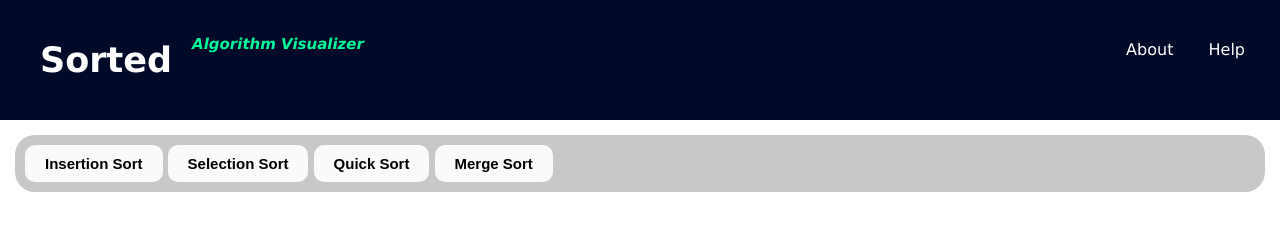
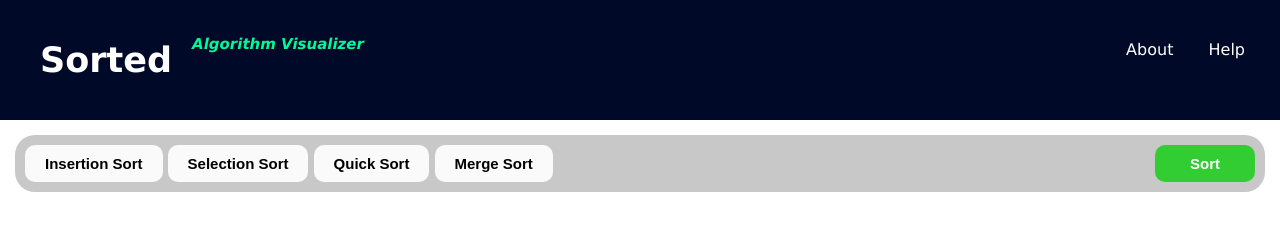
Before and after one commit to ManoahKinnaert/Sorted, a plain HTML site: page Sorted/index.html in a window 1280 px wide. Drawn offline with Linux system fonts and the light colour scheme.

Commit message:
small adjustments

```diff
--- a/Sorted/index.html
+++ b/Sorted/index.html
@@ -29,6 +29,15 @@
                 <button class="algo-btn">Quick Sort</button>
                 <button class="algo-btn">Merge Sort</button>
             </div>
+            <div class="algo-control-frame">
+                <button class="sort-btn">Sort</button>
+            </div>
+        </div>
+        <div class="algo-box">
+
+        </div>
+        <div class="algo-explanation-box">
+
         </div>
     </div>
     <div class="footer">
--- a/Sorted/styles/sort-selection.css
+++ b/Sorted/styles/sort-selection.css
@@ -26,4 +26,21 @@
 
 .algo-btn:hover {
     background-color: mediumspringgreen;
+    cursor: pointer;
 }
+
+.sort-btn {
+    color: white;
+    background-color: limegreen;
+
+    font-size: 15px;
+    font-weight: bold;
+    padding: 10px 35px 10px 35px;
+    border: none;
+    border-radius: 10px;
+}
+
+.sort-btn:hover {
+    background-color: lime;
+    cursor: pointer;
+}
```
